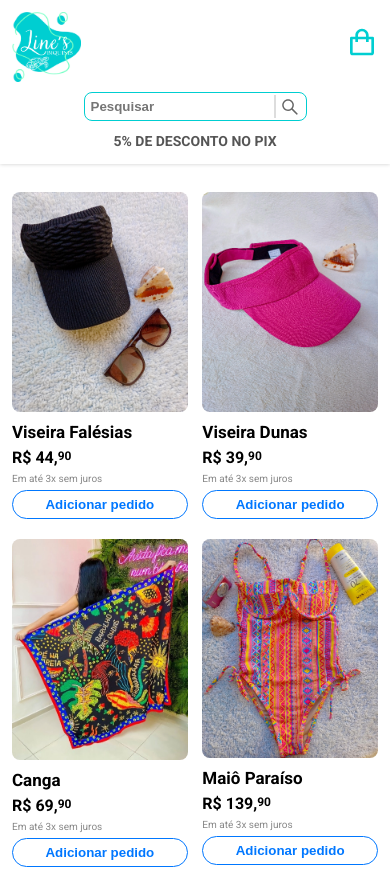
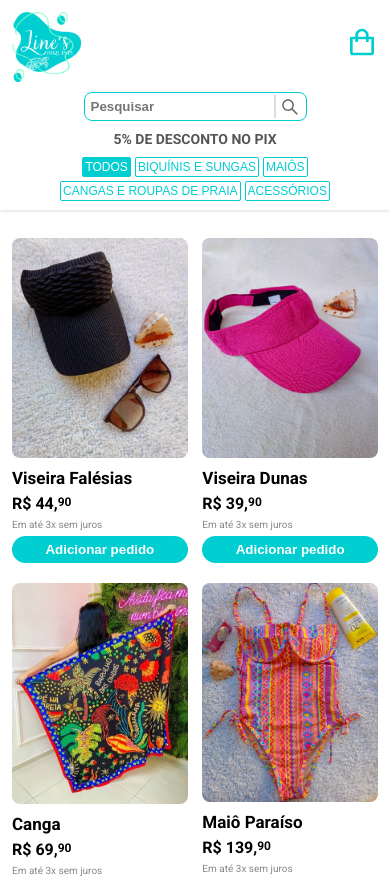
Before and after one commit to FranciscoNeto2909/iec_biquinis, a React (Vite) app: page / in a window 390 px wide. Shown: the top 878 px of the page. Built offline with nearby package versions, Linux system fonts and the light colour scheme.

Commit message:
categories added

```diff
--- a/src/App.jsx
+++ b/src/App.jsx
@@ -9,16 +9,44 @@ import { BiShoppingBag } from "react-icons/bi"
 import "./app.css"
 
 export default function App() {
+  const categories = ["Todos", "Biquínis e sungas", "maiôs", "cangas e roupas de praia", "Acessórios"]
+
   const [isModalOpened, setIsModalOpened] = useState(false)
   const [isCartOpened, setIsCartOpened] = useState(false)
   const [modalItem, setModalItem] = useState([])
   const [msg, setMsg] = useState("Adicionado ao carrinho")
   const [msgVisib, setMsgVisib] = useState(false)
   const cart = JSON.parse(localStorage.getItem('cart')) || []
-  const [filteredBikinis, setFilteredBikinis] = useState(bikinis)
+  const [bikinisCategorie, setBikinisCategorie] = useState(bikinis)
+  const [selectedCat, setSelectedCat] = useState(0)
+  const [filteredBikinis, setFilteredBikinis] = useState(bikinisCategorie)
 
   function handleSearch(text) {
-    setFilteredBikinis(bikinis.filter(bik => bik.name.toLowerCase().includes(text)))
+    if (text === "") {
+      setFilteredBikinis(bikinisCategorie)
+    } else {
+      setFilteredBikinis(bikinis.filter(bik => bik.name.toLowerCase().includes(text)))
+    }
+  }
+
+  function handleSetCategorie(text, i) {
+    if (selectedCat === i) {
+      setSelectedCat(0)
+      setBikinisCategorie(bikinis)
+    } else {
+      setSelectedCat(i)
+      if (text.toLowerCase() === "todos") {
+        setBikinisCategorie(bikinis.filter(bik => bik.name.toLowerCase().includes("")))
+      } else if (text.toLowerCase() === "biquínis e sungas") {
+        setBikinisCategorie(bikinis.filter(bik => bik.name.toLowerCase().includes("biquíni") || bik.name.toLowerCase().includes("sunga")))
+      } else if (text.toLowerCase() === "maiôs") {
+        setBikinisCategorie(bikinis.filter(bik => bik.name.toLowerCase().includes("maiô")))
+      } else if (text.toLowerCase() === "cangas e roupas de praia") {
+        setBikinisCategorie(bikinis.filter(bik => bik.name.toLowerCase().includes("canga") || bik.name.toLowerCase().includes("saia")))
+      } else if (text.toLowerCase() === "acessórios") {
+        setBikinisCategorie(bikinis.filter(bik => bik.name.toLowerCase().includes("viseira")))
+      }
+    }
   }
 
   function handleOpenModal(item) {
@@ -63,6 +91,11 @@ export default function App() {
     }
   }, [])
 
+  useEffect(() => {
+    setFilteredBikinis(bikinisCategorie)
+  }, [bikinisCategorie])
+
+
   return (
     <div className="app">
       {msgVisib &&
@@ -89,6 +122,12 @@ export default function App() {
               {window.innerWidth < 525 &&
                 <p className="app_header_onSale_txt">5% DE DESCONTO NO PIX</p>
               }
+              <div className="app_header_categories">
+                {categories.map((cat, i) => (
+                  <button className={`app_header_categories_button ${i === selectedCat && "categories_button_selected"}`} onClick={() => handleSetCategorie(cat, i)} key={i}>{cat.toUpperCase()}
+                  </button>
+                ))}
+              </div>
             </div>
           </div>
         </div>
--- a/src/app.css
+++ b/src/app.css
@@ -122,7 +122,7 @@
 
 @media (max-width : 525px) {
     .app_header {
-        height: 164px;
+        height: 210px;
         padding: 12px 0;
     }
 
@@ -131,12 +131,17 @@
         padding: 0 16px;
         flex-direction: column;
     }
+    .app_logo {
+        position: absolute;
+        height: 70px;
+        left: 12px;
+    }
 
     .app_header_search {
         display: flex;
         align-items: center;
         flex-direction: column;
-        gap: 12px;
+        gap: 10px;
     }
 
     .app_header_cart {
@@ -147,10 +152,25 @@
         justify-content: flex-end;
     }
 
-    .app_logo {
-        position: absolute;
-        height: 70px;
-        left: 12px;
+    .app_header_categories{
+        display: flex;
+        justify-content: center;
+        flex-wrap: wrap;
+        gap: 4px;
+    }
+
+    .app_header_categories_button{
+        padding: 2px;
+        background-color: transparent;
+        color: #00ced1;
+        border: 1px solid #00ced1;
+        border-radius: 2px;
+        font-size: 12px;
+    }
+
+    .categories_button_selected{
+        background-color: #00ced1;
+        color: #fff;
     }
 
     .app_title {
--- a/src/components/card/card.css
+++ b/src/components/card/card.css
@@ -48,10 +48,10 @@
     width: 100%;
     padding: 6px 0;
     border-radius: 25px;
-    background-color: transparent;
-    border: 1px solid #0077ff;
+    background-color: #00ced1;
+    border: none;
     font-weight: 600;
-    color: #0077ff;
+    color: #fff;
 }
 
 @media (max-width : 425px) {
```
